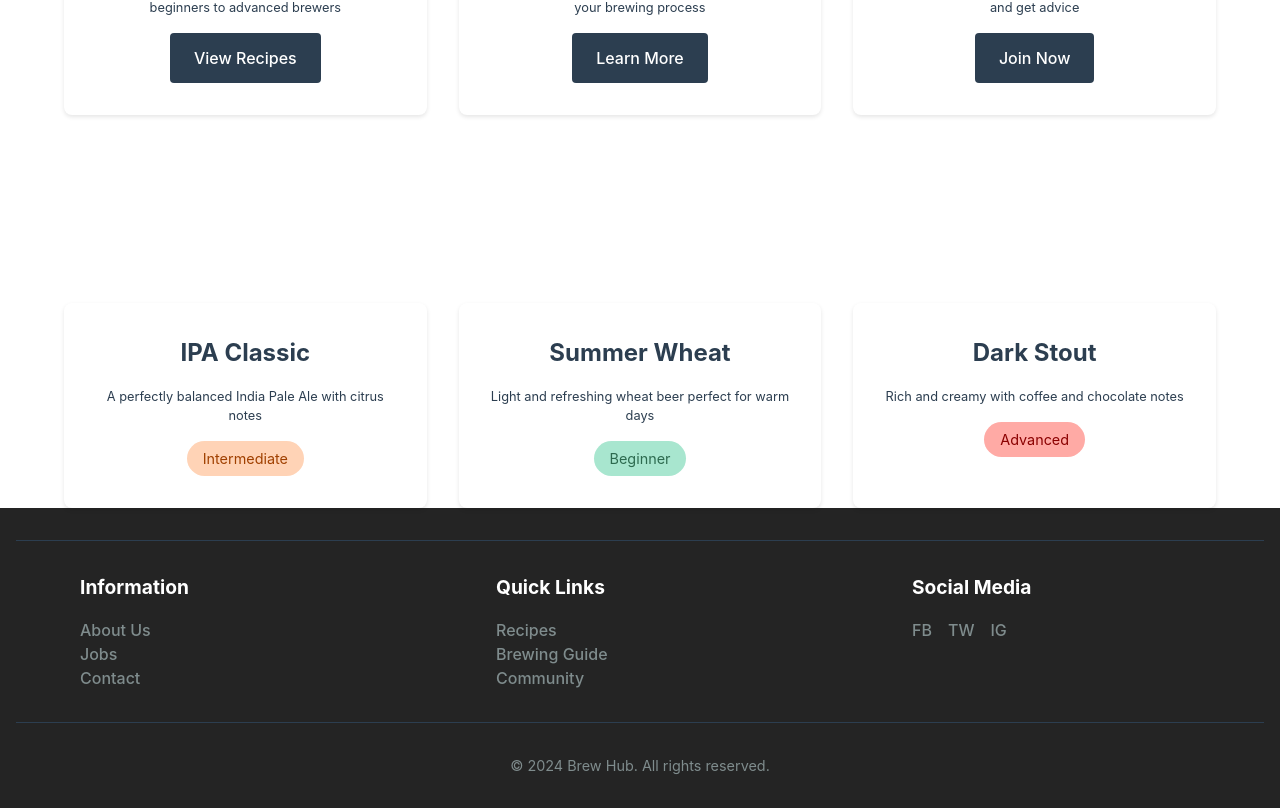
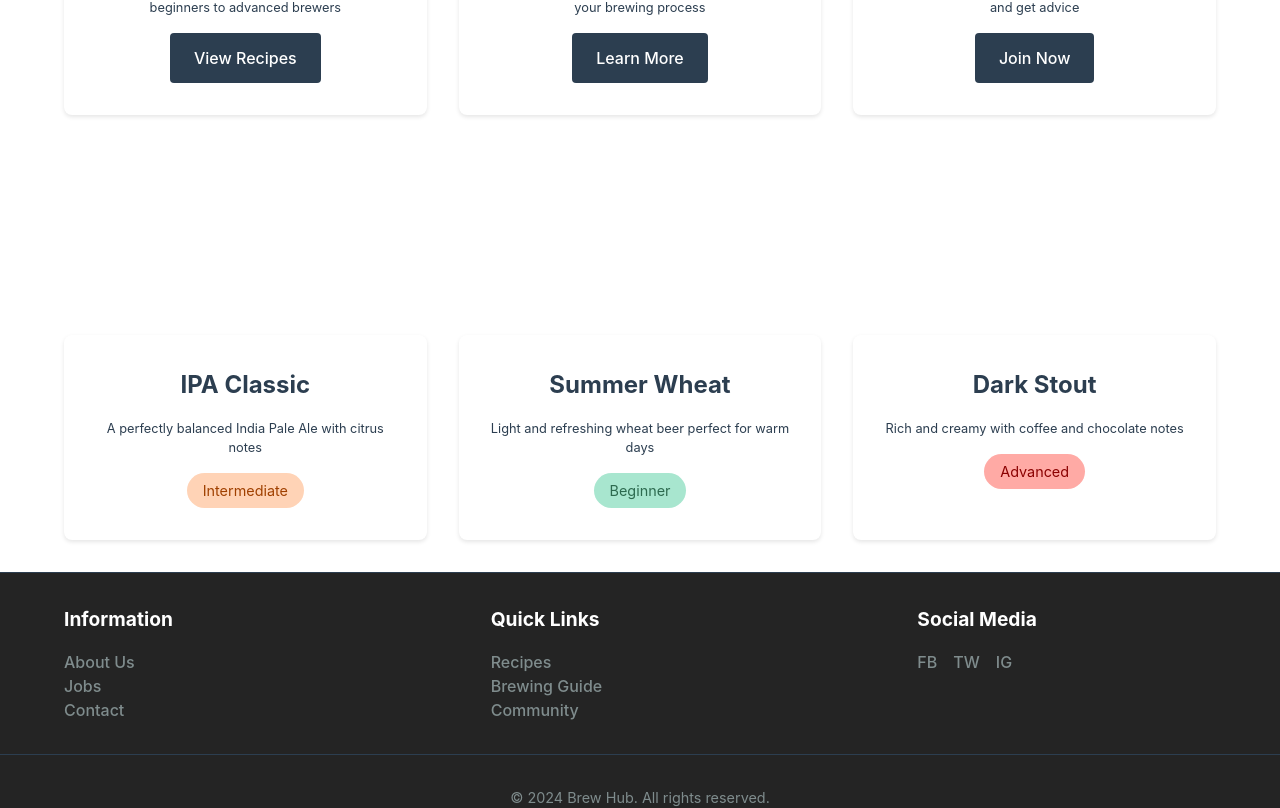
Before and after one commit to PeterKock/brewhub-frontend, a React (Vite) app: page / in a window 1280 px wide. Shown: the part 385-1193 px from the top of the page. Built offline with nearby package versions, Linux system fonts and the light colour scheme.

Commit message:
Fix: Footer fixed, need to make it stick to the bottom

```diff
--- a/src/styles/styles.css
+++ b/src/styles/styles.css
@@ -246,7 +246,7 @@ p {
   gap: var(--spacing-lg);
   max-width: var(--max-width-value);
   margin: 0 auto;
-  padding: 0 var(--spacing-lg);
+  padding: var(--spacing-lg) var(--spacing-lg);
 }
 
 .recipe-card {
@@ -296,9 +296,9 @@ p {
 .footer {
   background-color: var(--primary-bg-color);
   color: var(--primary-text-color);
-  padding: var(--spacing-lg) var(--spacing-md);
   margin-top: auto;
   width: 100%;
+  border-top: 1px solid var(--secondary-bg-color);
 }
 
 .footer-content {
@@ -309,7 +309,6 @@ p {
   grid-template-columns: 1fr 1fr 1fr;
   gap: 0;
   padding-bottom: var(--spacing-lg);
-  border-top: 1px solid var(--secondary-bg-color);
 }
 
 .footer-section {
```
